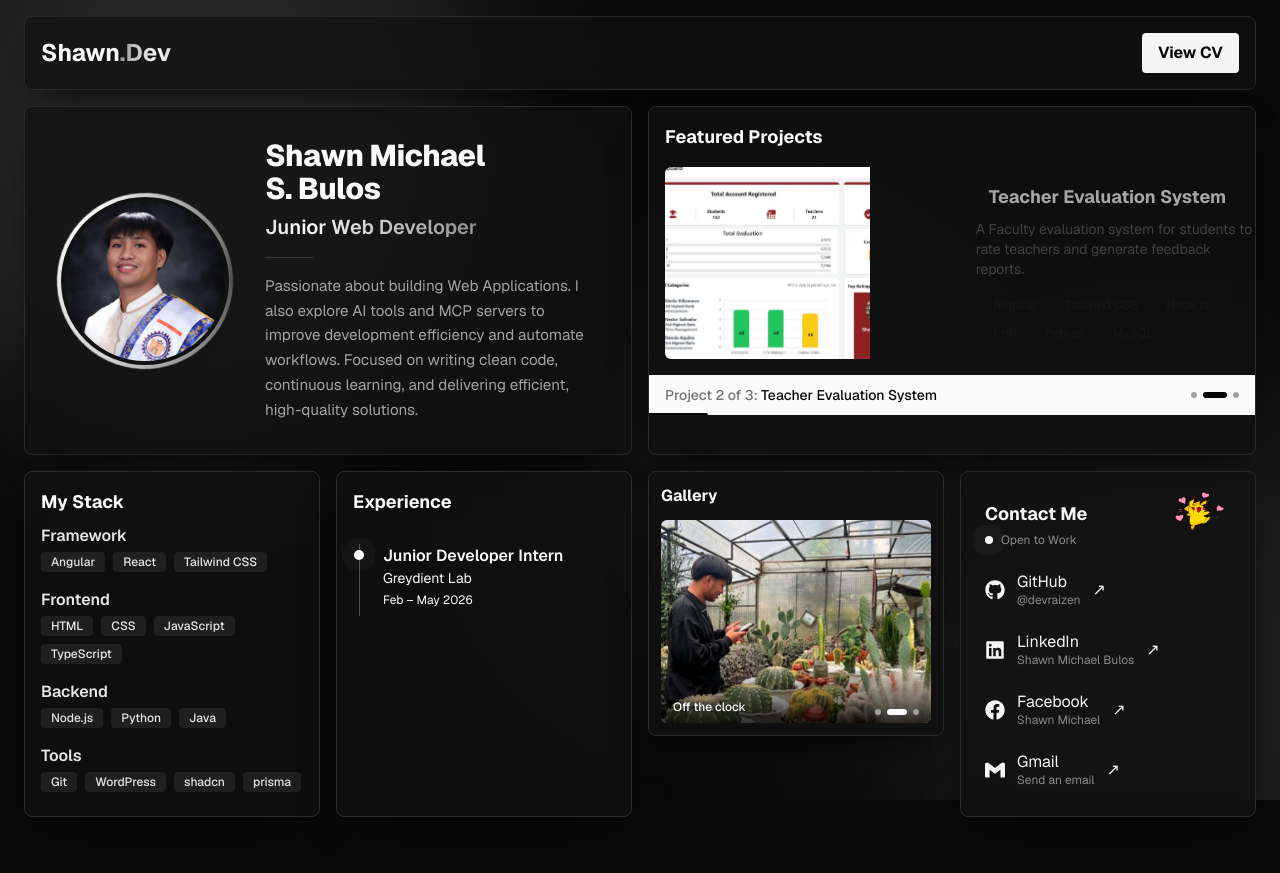
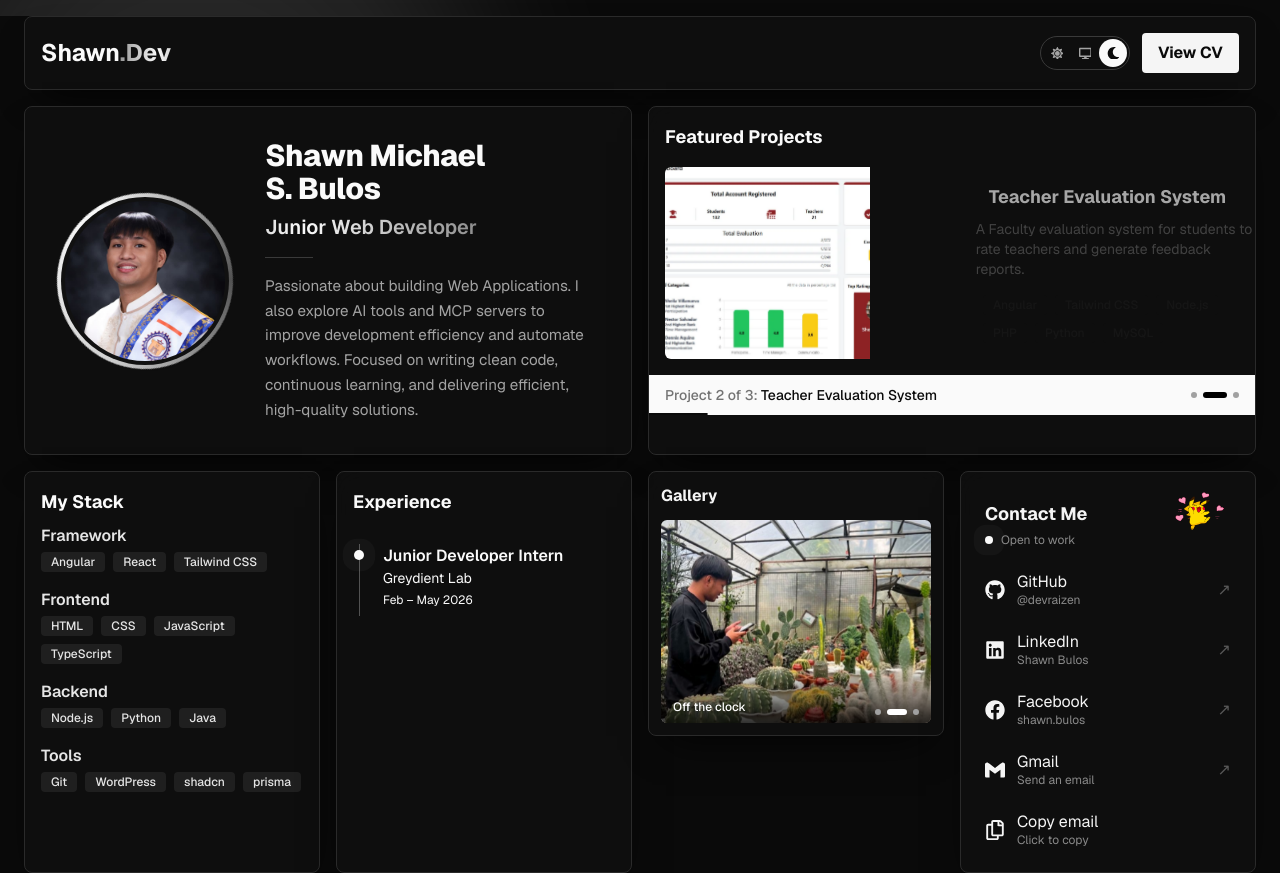
Before and after one commit to DevRaizen/MyPortfolioV2, a React (Vite) app: page / in a window 1280 px wide. Before the commit the page ends 817 px from the top, so only its background shows below. Built offline with nearby package versions, Linux system fonts and the light colour scheme.

Commit message:
adding darkmode

```diff
--- a/src/App.css
+++ b/src/App.css
@@ -118,3 +118,68 @@ body{background:#0a0a0a;color:#f5f5f5}
   .fx-gal .fx-photo{filter:grayscale(1) contrast(1.05)}
   .fx-gal:hover .fx-photo{filter:none}
 }
+
+/* ===== Contact ===== */
+.fx-arrow{margin-left:auto;color:#8a8a8a;opacity:0;transform:translate(-4px,4px);transition:opacity .3s,transform .3s,color .3s}
+.fx-link:hover .fx-arrow{opacity:1;transform:none;color:#fff}
+@media (hover:none){.fx-arrow{opacity:.6;transform:none}}
+.fx-copy{background:transparent;transition:background-color .2s,border-color .2s}
+.fx-copy:hover{background:#1c1c1c;border-color:#525252}
+
+/* ===== Theme switch (Light / System / Dark) ===== */
+::view-transition-old(root),::view-transition-new(root){animation:none;mix-blend-mode:normal}
+::view-transition-old(root){z-index:1}
+::view-transition-new(root){z-index:2}
+
+/* ===== Light theme: html[data-theme="light"] flips every dark override above ===== */
+html[data-theme="dark"],html:not([data-theme]){background-color:#0a0a0a}
+html[data-theme="light"]{color-scheme:light;background-color:#f4f4f5}
+html[data-theme="light"] body{background:#f4f4f5;color:#111827}
+html[data-theme="light"] .fx-card{background:#fff;border-color:#d4d4d8;box-shadow:0 10px 30px -14px rgba(0,0,0,.2)}
+@media (min-width:1024px){html[data-theme="light"] .fx-card{background:rgba(255,255,255,.75)}}
+html[data-theme="light"] .text-black,html[data-theme="light"] .text-gray-900{color:#111827}
+html[data-theme="light"] .text-gray-800,html[data-theme="light"] .text-gray-700{color:#374151}
+html[data-theme="light"] .text-gray-600{color:#52525b}
+html[data-theme="light"] .text-gray-500,html[data-theme="light"] .text-gray-400{color:#71717a}
+html[data-theme="light"] .bg-gray-200{background-color:#e4e4e7}
+html[data-theme="light"] .bg-gray-300{background-color:#d4d4d8}
+html[data-theme="light"] .border-black{border-color:#111827}
+html[data-theme="light"] .fx-dot{background-color:#111827;animation-name:fx-pulse-light}
+@keyframes fx-pulse-light{0%{box-shadow:0 0 0 0 rgba(17,24,39,.35)}70%,100%{box-shadow:0 0 0 12px rgba(17,24,39,0)}}
+html[data-theme="light"] .fx-banner{background:#18181b;color:#fafafa}
+html[data-theme="light"] .fx-banner .text-gray-400{color:#a1a1aa}
+html[data-theme="light"] .fx-banner .bg-black{background-color:#fff}
+html[data-theme="light"] .fx-prog{background:#fff}
+html[data-theme="light"] .fx-bar{background:linear-gradient(90deg,#111827,#a1a1aa)}
+html[data-theme="light"] .fx-card::after{background:radial-gradient(280px circle at var(--mx,50%) var(--my,50%),rgba(17,24,39,.06),transparent 70%)}
+html[data-theme="light"] .fx-grad-text,html[data-theme="light"] .fx-role{background-image:linear-gradient(90deg,#111827,#71717a,#111827)}
+html[data-theme="light"] .fx-cv{background-color:#111827;color:#fff}
+html[data-theme="light"] .fx-cv:hover{background-color:#3f3f46}
+html[data-theme="light"] .fx-cv::after{background:linear-gradient(100deg,transparent,rgba(255,255,255,.4),transparent)}
+html[data-theme="light"] .fx-ring{background:conic-gradient(#111827,#a1a1aa,#52525b,#111827)}
+html[data-theme="light"] .fx-ring-in{background:#fff}
+html[data-theme="light"] .fx-stk.fx-in .fx-chip:hover{background-color:#e4e4e7;color:#111827}
+html[data-theme="light"] .fx-tl::before{background:#a1a1aa}
+html[data-theme="light"] .fx-link:hover{background-color:#f4f4f5}
+html[data-theme="light"] .fx-link:hover svg{color:#111827}
+html[data-theme="light"] .fx-arrow{color:#71717a}
+html[data-theme="light"] .fx-link:hover .fx-arrow{color:#111827}
+html[data-theme="light"] .fx-aurora i{opacity:.3}
+html[data-theme="light"] .fx-aurora i:nth-child(1){background:#a1a1aa}
+html[data-theme="light"] .fx-aurora i:nth-child(2){background:#d4d4d8}
+html[data-theme="light"] .fx-aurora i:nth-child(3){background:#71717a}
+html[data-theme="light"] .fx-cursor{border-color:rgba(17,24,39,.7)}
+html[data-theme="light"] .fx-cursor.big{background:rgba(17,24,39,.08)}
+
+.fx-seg{position:relative;display:grid;grid-template-columns:repeat(3,1.75rem);padding:2px;border:1px solid #3a3a3a;border-radius:9999px;transition:border-color .3s}
+.fx-seg-ind{position:absolute;top:2px;left:2px;width:1.75rem;height:1.75rem;border-radius:9999px;background:#fafafa;transition:transform .4s cubic-bezier(.3,1.3,.5,1),background-color .3s}
+.fx-seg-btn{position:relative;z-index:1;display:grid;place-items:center;width:1.75rem;height:1.75rem;padding:0;border:0;border-radius:9999px;background:transparent;color:#a3a3a3;cursor:pointer;transition:color .3s}
+.fx-seg-btn svg{font-size:.8rem}
+.fx-seg-btn.on{color:#0a0a0a}
+.fx-seg-btn:not(.on):hover{color:#fafafa}
+.fx-seg-btn:focus-visible{outline:2px solid #8a8a8a;outline-offset:1px}
+html[data-theme="light"] .fx-seg{border-color:#d4d4d8}
+html[data-theme="light"] .fx-seg-ind{background:#111827}
+html[data-theme="light"] .fx-seg-btn{color:#71717a}
+html[data-theme="light"] .fx-seg-btn.on{color:#fff}
+html[data-theme="light"] .fx-seg-btn:not(.on):hover{color:#111827}
--- a/src/components/contact.tsx
+++ b/src/components/contact.tsx
@@ -1,5 +1,5 @@
 import { useEffect, useState } from "react";
-import { FaGithub, FaLinkedin, FaFacebook} from "react-icons/fa";
+import { FaGithub, FaLinkedin, FaFacebook, FaRegCopy } from "react-icons/fa";
 import { SiGmail } from "react-icons/si";
 import pikachu from "../assets/pikachu-pokemon.gif";
 
@@ -15,13 +15,13 @@ const links = [
   },
   {
     name: "LinkedIn",
-    handle: "Shawn Michael Bulos",
+    handle: "Shawn Bulos",
     href: "https://www.linkedin.com/in/shawn-bulos-60805518b/",
     Icon: FaLinkedin,
   },
   {
     name: "Facebook",
-    handle: "Shawn Michael",
+    handle: "shawn.bulos",
     href: "https://www.facebook.com/shawn.bulos/",
     Icon: FaFacebook,
   },
@@ -42,6 +42,20 @@ function Contact() {
     return () => clearTimeout(t);
   }, [copied]);
 
+  const copyEmail = async () => {
+    try {
+      await navigator.clipboard.writeText(EMAIL);
+    } catch {
+      // fallback for browsers without clipboard access
+      const t = document.createElement("textarea");
+      t.value = EMAIL;
+      document.body.appendChild(t);
+      t.select();
+      document.execCommand("copy");
+      t.remove();
+    }
+    setCopied(true);
+  };
 
   return (
     <div
@@ -53,7 +67,7 @@ function Contact() {
           <h2 className="text-lg font-bold mt-1">Contact Me</h2>
           <div className="mt-1 flex items-center gap-2 text-xs text-gray-500">
             <span className="fx-dot inline-block h-2 w-2 rounded-full" />
-            Open to Work
+            Open to work
           </div>
         </div>
         <img src={pikachu} alt="Pikachu GIF" className="fx-hop w-15 h-10" />
@@ -79,6 +93,28 @@ function Contact() {
           </a>
         ))}
 
+        {/* Copy email: same row design as the links */}
+        <button
+          type="button"
+          onClick={copyEmail}
+          aria-live="polite"
+          className="fx-link flex w-full items-center gap-3 p-2 text-left cursor-pointer"
+        >
+          <FaRegCopy className="text-xl shrink-0" />
+          <span>
+            <span className="block leading-tight">Copy email</span>
+            <span className="block text-xs text-gray-500">
+              {copied ? "Copied!" : "Click to copy"}
+            </span>
+          </span>
+          <span
+            className="fx-arrow"
+            aria-hidden="true"
+            style={copied ? { opacity: 1, transform: "none" } : undefined}
+          >
+            {copied ? "\u2713" : ""}
+          </span>
+        </button>
       </div>
     </div>
   );
--- a/src/components/cta.tsx
+++ b/src/components/cta.tsx
@@ -3,9 +3,6 @@ import { createPortal } from "react-dom";
 import setup from "../assets/gallery-setup.jpg";
 import greenhouse from "../assets/gallery-greenhouse.jpg";
 import team from "../assets/gallery-team.jpg";
-
-//const EMAIL_LINK =
-  "https://mail.google.com/mail/?view=cm&fs=1&to=shawnbulos03@gmail.com";
 
 const photos = [
   { src: setup, label: "My setup", pos: "50% 50%" },
@@ -117,8 +114,10 @@ function Gallery() {
 function CTA() {
   return (
     <div className="flex flex-col gap-4">
-      {/* Availability
-     <div
+      {/* Availability card (disabled). To bring it back, uncomment it and
+          define EMAIL_LINK = "https://mail.google.com/mail/?view=cm&fs=1&to=you@example.com"
+
+      <div
         data-fx
         className="fx-card border border-gray-300 shadow-lg p-5 rounded-xl w-full flex flex-col gap-3"
       >
@@ -139,7 +138,7 @@ function CTA() {
           Let&rsquo;s talk
         </a>
       </div>
-        */}
+      */}
 
       <Gallery />
     </div>
--- a/src/components/header.tsx
+++ b/src/components/header.tsx
@@ -1,4 +1,5 @@
 import CV from "../assets/Shawn Michael Bulos - FullStack CV.pdf"
+import ThemeToggle from "./themetoggle";
 function Header() {
   return (
     <div data-fx="down" className="header fx-card flex items-center justify-between mt-4 p-4 text-white mx-6  border border-gray-300 shadow-lg rounded-xl sm:rounded-lg  ">
@@ -13,6 +14,8 @@ function Header() {
           <li><a href="#contact" className="hover:underline">Contact</a></li>
         </ul>
       </nav>
+      <div className="flex items-center gap-3">
+        <ThemeToggle />
         <a
           href={CV}
           target="_blank"
@@ -22,6 +25,7 @@ function Header() {
           View CV
         </a>
       </div>
+    </div>
   );
 }
 
--- /dev/null
+++ b/src/components/themetoggle.tsx
@@ -0,0 +1,128 @@
+import { useState } from "react";
+import type { MouseEvent } from "react";
+import { flushSync } from "react-dom";
+import { FaDesktop, FaMoon, FaSun } from "react-icons/fa";
+
+type Mode = "light" | "dark" | "system";
+type ViewTransitionDoc = Document & {
+  startViewTransition?: (cb: () => void) => { ready: Promise<void> };
+};
+
+// What first-time visitors see. Change to "system" to follow their device instead.
+const DEFAULT_MODE: Mode = "dark";
+
+const OPTIONS = [
+  { id: "light", label: "Light", Icon: FaSun },
+  { id: "system", label: "System", Icon: FaDesktop },
+  { id: "dark", label: "Dark", Icon: FaMoon },
+] as const;
+
+const media = window.matchMedia("(prefers-color-scheme: dark)");
+const root = document.documentElement;
+
+function readMode(): Mode {
+  try {
+    const s = localStorage.getItem("theme");
+    if (s === "light" || s === "dark" || s === "system") return s;
+  } catch {
+    /* storage can be blocked */
+  }
+  return DEFAULT_MODE;
+}
+
+function resolve(mode: Mode): "light" | "dark" {
+  return mode === "system" ? (media.matches ? "dark" : "light") : mode;
+}
+
+function paint(mode: Mode) {
+  root.setAttribute("data-mode", mode); // what the switch shows
+  root.setAttribute("data-theme", resolve(mode)); // what the CSS uses
+}
+
+function save(mode: Mode) {
+  paint(mode);
+  try {
+    localStorage.setItem("theme", mode);
+  } catch {
+    /* the theme still switches */
+  }
+}
+
+// Runs once when the module loads, before the first render.
+paint(readMode());
+
+// In "system" mode, follow the device live when its setting changes.
+media.addEventListener("change", () => {
+  if (root.getAttribute("data-mode") === "system") paint("system");
+});
+
+function ThemeToggle() {
+  const [mode, setMode] = useState<Mode>(
+    () => (root.getAttribute("data-mode") as Mode) || DEFAULT_MODE
+  );
+  const index = OPTIONS.findIndex((o) => o.id === mode);
+
+  const choose = (next: Mode, e: MouseEvent<HTMLButtonElement>) => {
+    if (next === mode) return;
+    const doc = document as ViewTransitionDoc;
+    if (!doc.startViewTransition) {
+      setMode(next);
+      save(next);
+      return;
+    }
+    // circular reveal that grows from the button that was clicked
+    const r = e.currentTarget.getBoundingClientRect();
+    const x = r.left + r.width / 2;
+    const y = r.top + r.height / 2;
+    const end = Math.hypot(
+      Math.max(x, window.innerWidth - x),
+      Math.max(y, window.innerHeight - y)
+    );
+    doc
+      .startViewTransition(() => {
+        flushSync(() => setMode(next));
+        save(next);
+      })
+      .ready.then(() => {
+        root.animate(
+          {
+            clipPath: [
+              `circle(0px at ${x}px ${y}px)`,
+              `circle(${end}px at ${x}px ${y}px)`,
+            ],
+          },
+          {
+            duration: 650,
+            easing: "ease-in-out",
+            pseudoElement: "::view-transition-new(root)",
+          }
+        );
+      });
+  };
+
+  return (
+    <div role="radiogroup" aria-label="Color theme" className="fx-seg">
+      <span
+        className="fx-seg-ind"
+        aria-hidden="true"
+        style={{ transform: `translateX(${index * 100}%)` }}
+      />
+      {OPTIONS.map(({ id, label, Icon }) => (
+        <button
+          key={id}
+          type="button"
+          role="radio"
+          aria-checked={mode === id}
+          aria-label={`${label} mode`}
+          title={label}
+          onClick={(e) => choose(id, e)}
+          className={`fx-seg-btn ${mode === id ? "on" : ""}`}
+        >
+          <Icon />
+        </button>
+      ))}
+    </div>
+  );
+}
+
+export default ThemeToggle;
```
Lines whose indentation alone changed are shown as unchanged.
